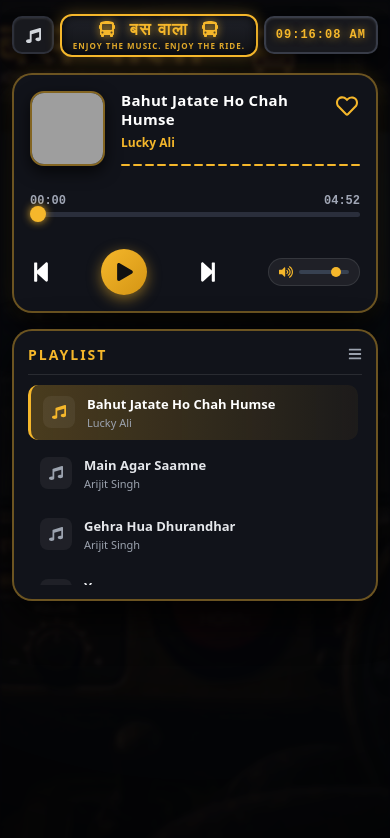
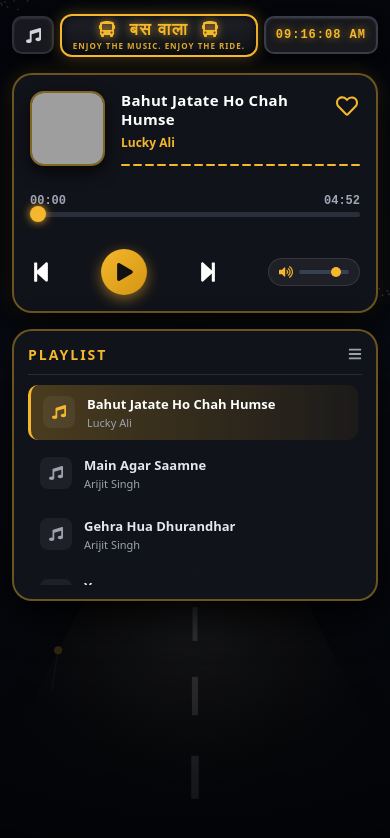
Before and after one commit to VINAYAKbSharma/Bus-wala, a React (Vite) app: page / in a window 390 px wide. Shown: the top 838 px of the page. Built offline with nearby package versions, Linux system fonts and the light colour scheme; grey boxes are pictures that could not be loaded.

Commit message:
Add running night bus driver perspective video background for mobile screens only

```diff
--- a/src/components/BusDashboard/BusDashboard.jsx
+++ b/src/components/BusDashboard/BusDashboard.jsx
@@ -2,6 +2,7 @@ import React, { useState, useRef, useEffect } from "react";
 import HeaderBanner from "../HeaderBanner/HeaderBanner";
 import InfotainmentPlayer from "../InfotainmentPlayer/InfotainmentPlayer";
 import BusControls from "../BusControls/BusControls";
+import MobileNightBusBg from "../MobileNightBusBg/MobileNightBusBg";
 import { playlistData } from "../../data/playlist";
 import { busSynth } from "../../utils/audioSynth";
 import busBg from "../../assets/buss.png";
@@ -57,12 +58,15 @@ const BusDashboard = () => {
 
   return (
     <main className="bus-dashboard-main">
-      {/* Background Cockpit Image imported properly for Vite build */}
+      {/* Background Cockpit Image imported properly for Vite build (Desktop) */}
       <img
         src={busBg}
         alt="Bus Wala Cockpit Dashboard"
         className="bus-background-img"
       />
+
+      {/* Running Night Bus Driver Perspective Video Background (Mobile Only) */}
+      <MobileNightBusBg />
 
       {/* Invisible HTML Audio Element */}
       <audio
--- /dev/null
+++ b/src/components/MobileNightBusBg/MobileNightBusBg.css
@@ -0,0 +1,46 @@
+.mobile-night-bus-bg {
+  display: none;
+}
+
+@media (max-width: 1024px) {
+  .mobile-night-bus-bg {
+    display: block;
+    position: fixed;
+    top: 0;
+    left: 0;
+    width: 100vw;
+    height: 100vh;
+    overflow: hidden;
+    z-index: 1;
+    pointer-events: none;
+    background-color: #06080d;
+  }
+
+  .night-bus-video {
+    position: absolute;
+    top: 0;
+    left: 0;
+    width: 100%;
+    height: 100%;
+    object-fit: cover;
+    filter: brightness(0.65) contrast(1.1);
+  }
+
+  .night-bus-canvas {
+    position: absolute;
+    top: 0;
+    left: 0;
+    width: 100%;
+    height: 100%;
+    object-fit: cover;
+  }
+
+  .night-bus-overlay-scrim {
+    position: absolute;
+    top: 0;
+    left: 0;
+    width: 100%;
+    height: 100%;
+    background: radial-gradient(circle at 50% 40%, rgba(5, 7, 12, 0.25) 0%, rgba(5, 7, 12, 0.85) 100%);
+  }
+}
--- /dev/null
+++ b/src/components/MobileNightBusBg/MobileNightBusBg.jsx
@@ -0,0 +1,194 @@
+import React, { useEffect, useRef, useState } from "react";
+import "./MobileNightBusBg.css";
+
+const MobileNightBusBg = () => {
+  const canvasRef = useRef(null);
+  const videoRef = useRef(null);
+  const [videoError, setVideoError] = useState(false);
+
+  // Attempt autoplay on mount
+  useEffect(() => {
+    if (videoRef.current) {
+      videoRef.current.play().catch(() => {
+        setVideoError(true);
+      });
+    }
+  }, []);
+
+  // Night Driver Highway Canvas Animation (60FPS loopable night bus road fallback)
+  useEffect(() => {
+    const canvas = canvasRef.current;
+    if (!canvas) return;
+
+    const ctx = canvas.getContext("2d");
+    let animationId;
+    let offset = 0;
+
+    const resize = () => {
+      canvas.width = window.innerWidth;
+      canvas.height = window.innerHeight;
+    };
+
+    resize();
+    window.addEventListener("resize", resize);
+
+    const render = () => {
+      const width = canvas.width;
+      const height = canvas.height;
+
+      // 1. Dark Night Sky Gradient
+      const skyGrad = ctx.createLinearGradient(0, 0, 0, height * 0.45);
+      skyGrad.addColorStop(0, "#030408");
+      skyGrad.addColorStop(0.7, "#090d16");
+      skyGrad.addColorStop(1, "#121722");
+      ctx.fillStyle = skyGrad;
+      ctx.fillRect(0, 0, width, height * 0.45);
+
+      // 2. Stars
+      ctx.fillStyle = "rgba(255, 255, 255, 0.7)";
+      for (let i = 0; i < 30; i++) {
+        const sx = (Math.sin(i * 99 + offset * 0.01) * 0.5 + 0.5) * width;
+        const sy = (Math.cos(i * 33) * 0.5 + 0.5) * (height * 0.35);
+        ctx.fillRect(sx, sy, 1.5, 1.5);
+      }
+
+      // 3. Horizon & Distant Silhouette
+      ctx.fillStyle = "#0c101a";
+      ctx.beginPath();
+      ctx.moveTo(0, height * 0.45);
+      ctx.lineTo(width * 0.3, height * 0.42);
+      ctx.lineTo(width * 0.7, height * 0.44);
+      ctx.lineTo(width, height * 0.45);
+      ctx.lineTo(width, height);
+      ctx.lineTo(0, height);
+      ctx.fill();
+
+      // 4. Highway Surface (Perspective Road)
+      const roadGrad = ctx.createLinearGradient(0, height * 0.45, 0, height);
+      roadGrad.addColorStop(0, "#12151e");
+      roadGrad.addColorStop(1, "#07080b");
+      ctx.fillStyle = roadGrad;
+
+      const vanishingX = width * 0.5;
+      const vanishingY = height * 0.45;
+
+      ctx.beginPath();
+      ctx.moveTo(vanishingX - 20, vanishingY);
+      ctx.lineTo(vanishingX + 20, vanishingY);
+      ctx.lineTo(width * 1.2, height);
+      ctx.lineTo(-width * 0.2, height);
+      ctx.closePath();
+      ctx.fill();
+
+      // 5. Headlight Beam Projection
+      const beamGrad = ctx.createRadialGradient(
+        vanishingX, height * 0.75, 20,
+        vanishingX, height * 0.75, width * 0.6
+      );
+      beamGrad.addColorStop(0, "rgba(255, 240, 200, 0.25)");
+      beamGrad.addColorStop(0.5, "rgba(255, 210, 140, 0.1)");
+      beamGrad.addColorStop(1, "rgba(0, 0, 0, 0)");
+      ctx.fillStyle = beamGrad;
+      ctx.beginPath();
+      ctx.moveTo(vanishingX, vanishingY);
+      ctx.lineTo(width * 1.1, height);
+      ctx.lineTo(-width * 0.1, height);
+      ctx.closePath();
+      ctx.fill();
+
+      // 6. Moving White Center Lane Markings
+      offset += 8;
+      if (offset > 100) offset = 0;
+
+      ctx.strokeStyle = "rgba(255, 255, 255, 0.7)";
+      ctx.lineWidth = 4;
+
+      for (let i = 0; i < 10; i++) {
+        const progress = ((i * 10 + offset) % 100) / 100;
+        const p1 = Math.pow(progress, 2); // Perspective scaling
+        const p2 = Math.pow(progress + 0.05, 2);
+
+        const y1 = vanishingY + (height - vanishingY) * p1;
+        const y2 = vanishingY + (height - vanishingY) * p2;
+
+        const x1 = vanishingX;
+        const x2 = vanishingX;
+
+        ctx.lineWidth = 1 + p1 * 8;
+        ctx.beginPath();
+        ctx.moveTo(x1, y1);
+        ctx.lineTo(x2, y2);
+        ctx.stroke();
+      }
+
+      // 7. Passing Roadside Streetlights (Amber Poles)
+      for (let i = 0; i < 6; i++) {
+        const progress = ((i * 20 + offset * 0.8) % 100) / 100;
+        const scale = Math.pow(progress, 1.8);
+
+        const ly = vanishingY + (height - vanishingY) * scale;
+        const lx = vanishingX - (width * 0.55) * scale;
+
+        const poleHeight = 60 * scale;
+
+        if (progress > 0.05) {
+          // Pole
+          ctx.strokeStyle = "rgba(100, 110, 130, 0.5)";
+          ctx.lineWidth = Math.max(1, 2 * scale);
+          ctx.beginPath();
+          ctx.moveTo(lx, ly);
+          ctx.lineTo(lx + 10 * scale, ly - poleHeight);
+          ctx.stroke();
+
+          // Sodium Light Glow
+          ctx.fillStyle = `rgba(245, 183, 43, ${Math.min(1, scale * 1.5)})`;
+          ctx.beginPath();
+          ctx.arc(lx + 10 * scale, ly - poleHeight, Math.max(2, 6 * scale), 0, Math.PI * 2);
+          ctx.fill();
+        }
+      }
+
+      // 8. Driver Windshield Glass Scrim Overlay
+      ctx.fillStyle = "rgba(5, 7, 12, 0.35)";
+      ctx.fillRect(0, 0, width, height);
+
+      animationId = requestAnimationFrame(render);
+    };
+
+    render();
+
+    return () => {
+      cancelAnimationFrame(animationId);
+      window.removeEventListener("resize", resize);
+    };
+  }, []);
+
+  const videoUrl = `${(import.meta.env.BASE_URL || "/").endsWith("/") ? (import.meta.env.BASE_URL || "/") : `${import.meta.env.BASE_URL}/`}videos/running-bus-night.mp4`;
+
+  return (
+    <div className="mobile-night-bus-bg">
+      {!videoError && (
+        <video
+          ref={videoRef}
+          className="night-bus-video"
+          autoPlay
+          muted
+          loop
+          playsInline
+          preload="auto"
+          onError={() => setVideoError(true)}
+        >
+          <source src={videoUrl} type="video/mp4" />
+        </video>
+      )}
+
+      {/* Canvas fallback for 60FPS running night road perspective */}
+      <canvas ref={canvasRef} className="night-bus-canvas" />
+
+      {/* Night Bus Scrim Gradient */}
+      <div className="night-bus-overlay-scrim" />
+    </div>
+  );
+};
+
+export default MobileNightBusBg;
```
Also changed, not shown: 1 other file (tests, documents, lock files or other folders).
